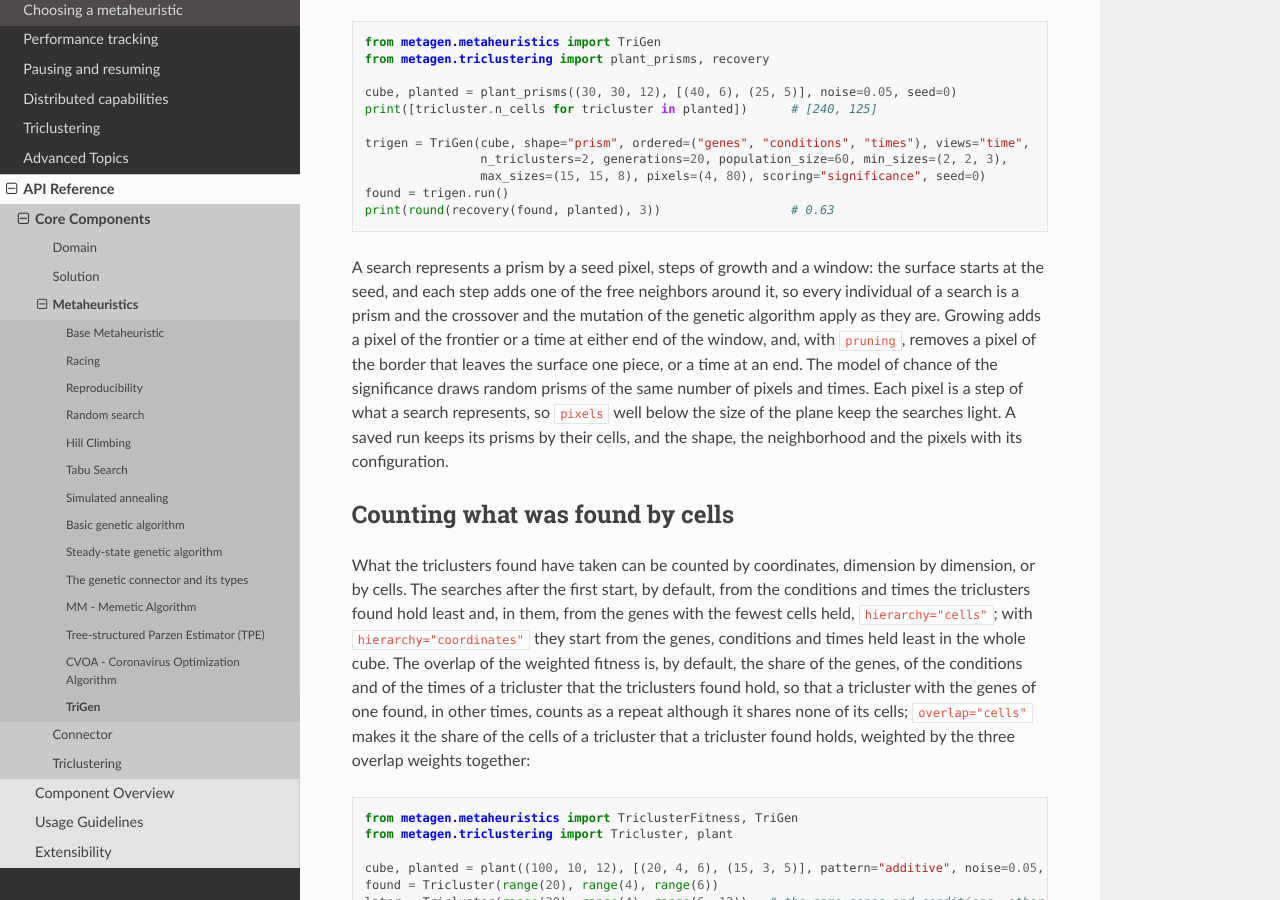
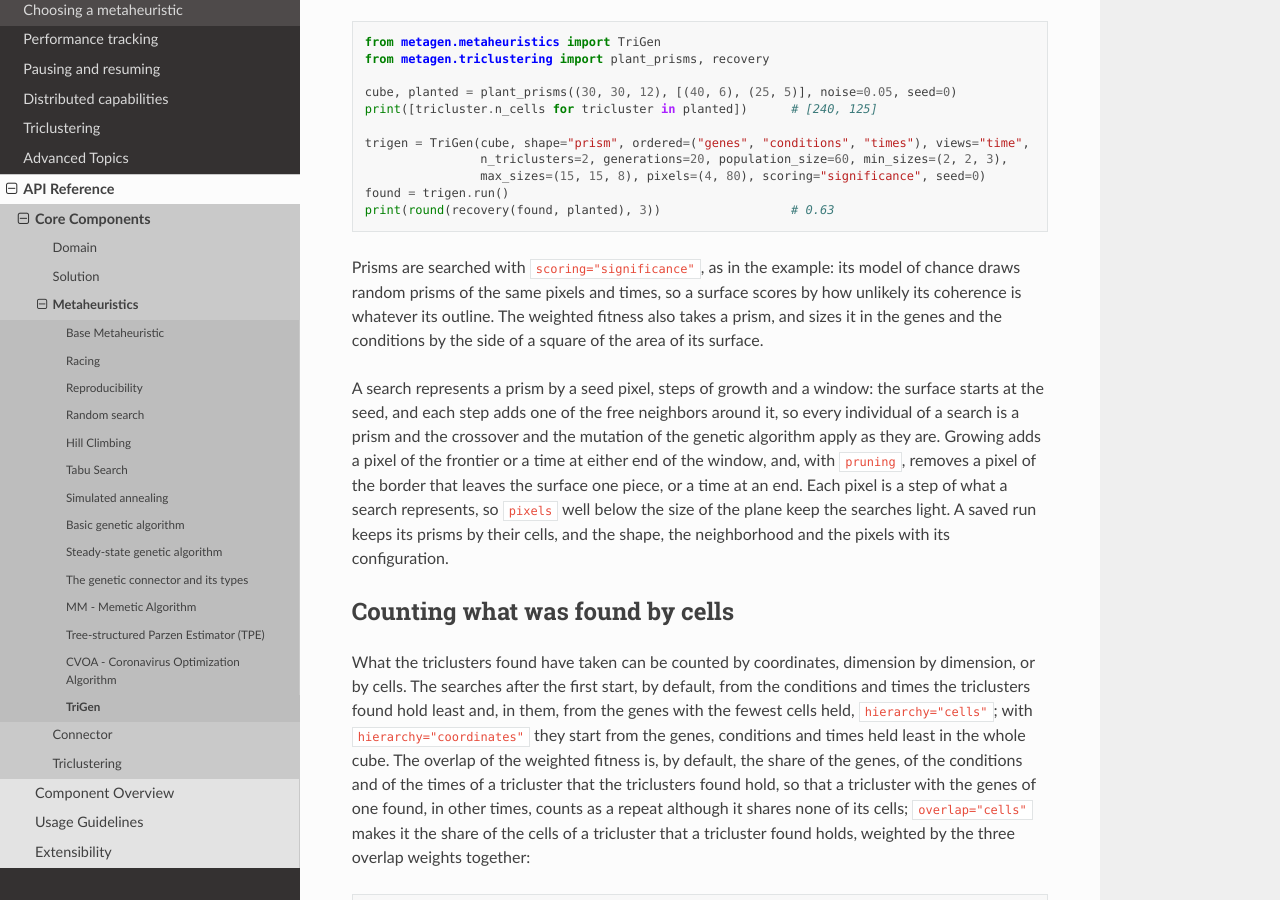
Before and after one commit to Data-Science-Big-Data-Research-Lab/MetaGen, a Sphinx documentation site: the page built from docs/source/metaheuristics/trigen.rst, in a window 1280 px wide and 900 px high, scrolled down 3291 px. Built offline with Sphinx 7.4.7 and the Read the Docs theme 3.1.0, drawn with Linux system fonts in a browser that asks for light colours.

Commit message:
docs(trigen): prisms are searched by their significance

```diff
--- a/docs/source/metaheuristics/trigen.rst
+++ b/docs/source/metaheuristics/trigen.rst
@@ -106,7 +106,9 @@ In a series of images, the first two dimensions are the rows and the columns of
     found = trigen.run()
     print(round(recovery(found, planted), 3))                  # 0.63
 
-A search represents a prism by a seed pixel, steps of growth and a window: the surface starts at the seed, and each step adds one of the free neighbors around it, so every individual of a search is a prism and the crossover and the mutation of the genetic algorithm apply as they are. Growing adds a pixel of the frontier or a time at either end of the window, and, with ``pruning``, removes a pixel of the border that leaves the surface one piece, or a time at an end. The model of chance of the significance draws random prisms of the same number of pixels and times. Each pixel is a step of what a search represents, so ``pixels`` well below the size of the plane keep the searches light. A saved run keeps its prisms by their cells, and the shape, the neighborhood and the pixels with its configuration.
+Prisms are searched with ``scoring="significance"``, as in the example: its model of chance draws random prisms of the same pixels and times, so a surface scores by how unlikely its coherence is whatever its outline. The weighted fitness also takes a prism, and sizes it in the genes and the conditions by the side of a square of the area of its surface.
+
+A search represents a prism by a seed pixel, steps of growth and a window: the surface starts at the seed, and each step adds one of the free neighbors around it, so every individual of a search is a prism and the crossover and the mutation of the genetic algorithm apply as they are. Growing adds a pixel of the frontier or a time at either end of the window, and, with ``pruning``, removes a pixel of the border that leaves the surface one piece, or a time at an end. Each pixel is a step of what a search represents, so ``pixels`` well below the size of the plane keep the searches light. A saved run keeps its prisms by their cells, and the shape, the neighborhood and the pixels with its configuration.
 
 Counting what was found by cells
 --------------------------------
```
